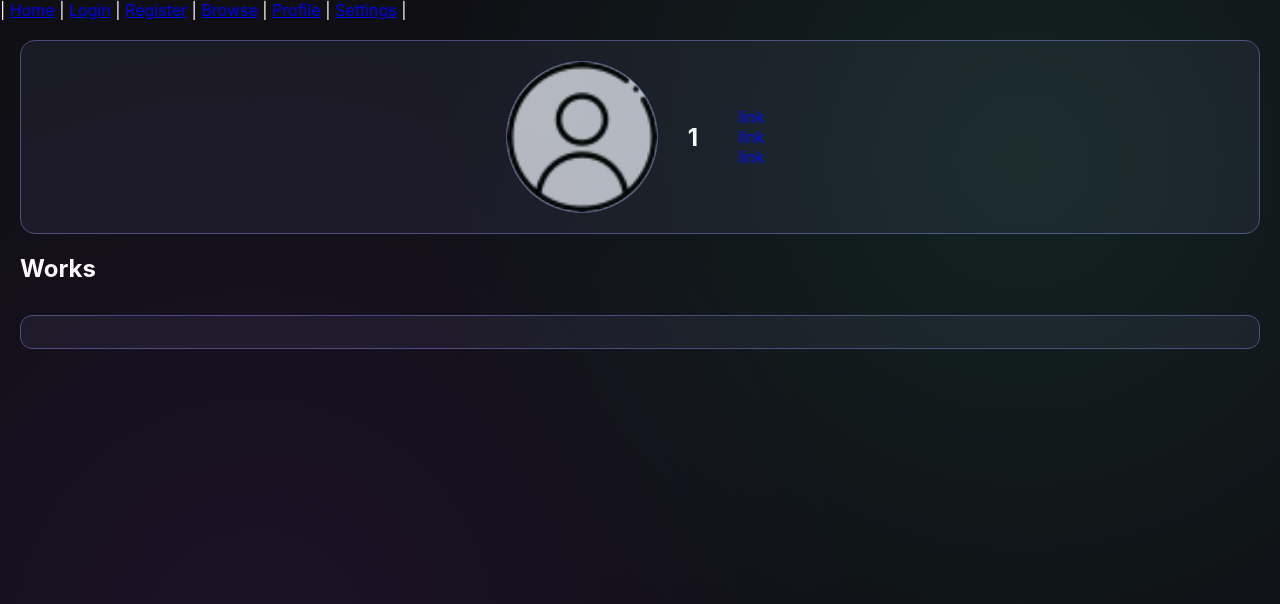
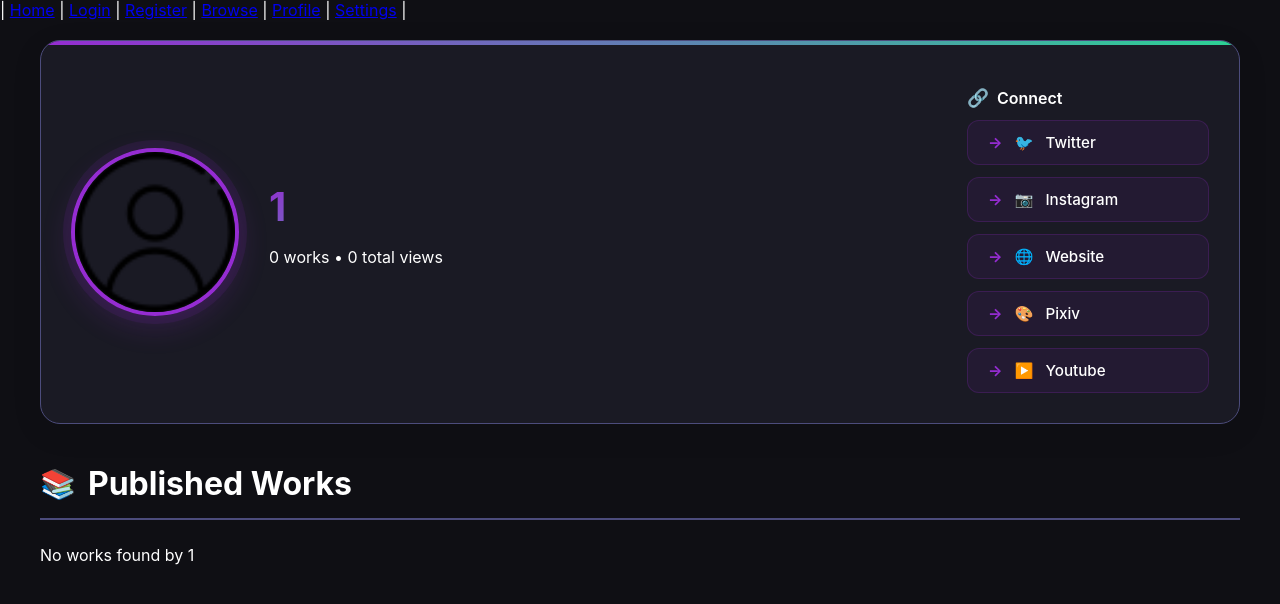
Before and after one commit to Raidiniom/Read_MangaKas, a React (Vite) app in the folder frontend/: page /author/1 in a window 1280 px wide. Shown: the top 604 px of the page. Built offline with nearby package versions, Linux system fonts and the light colour scheme; the HTML template or start-up script is replaced by a standard one.

Commit message:
Worked on a little

```diff
--- a/frontend/src/pages/Author_page.jsx
+++ b/frontend/src/pages/Author_page.jsx
@@ -1,39 +1,73 @@
 import { Link, useParams } from "react-router-dom";
 import { searchByAuthor } from "../data/mockData";
 import Manga_card from "../components/Manga_card";
-
-import "../styles/author_page.css"
+import "../styles/author_page.css";
 
 export default function Author_page() {
     const { authorName } = useParams();
     const authorMangas = searchByAuthor(authorName);
     const displayName = decodeURIComponent(authorName || "");
 
-    const authlinks = [
-        "#",
-        "#",
-        "#",
-    ]
+    // Example social links - you can customize these
+    const authorLinks = [
+        { name: "Twitter", url: "#", icon: "🐦" },
+        { name: "Instagram", url: "#", icon: "📷" },
+        { name: "Website", url: "#", icon: "🌐" },
+        { name: "Pixiv", url: "#", icon: "🎨" },
+        { name: "Youtube", url: "#", icon: "▶️" },
+    ];
 
     return (
         <div className="author-body">
             <div className="author-details">
-                <img src="/profile_button.png" alt="" className="author-pic" />
-                <h2 className="author-name">{displayName}</h2>
+                <img
+                    src="/profile_button.png"
+                    alt={`${displayName} profile`}
+                    className="author-pic"
+                    onError={(e) => {
+                        e.target.src = "/default-profile.png";
+                    }}
+                />
 
+                <div className="author-info">
+                    <h1 className="author-name">{displayName}</h1>
+                    <p className="author-stats">
+                        {authorMangas.length} works • {authorMangas.reduce((sum, manga) => sum + (manga.views || 0), 0).toLocaleString()} total views
+                    </p>
+                </div>
+
+                <div className="author-links-container">
+                    <h3 className="author-links-title">Connect</h3>
                     <div className="author-links">
-                    {authlinks.map((link, index) => (
-                        <Link key={index} to={link}>link</Link>
+                        {authorLinks.map((link, index) => (
+                            <a
+                                key={index}
+                                href={link.url}
+                                className="author-link"
+                                target="_blank"
+                                rel="noopener noreferrer"
+                            >
+                                <span className="link-icon">{link.icon}</span>
+                                <span className="link-text">{link.name}</span>
+                            </a>
                         ))}
                     </div>
                 </div>
+            </div>
 
-            <h2>Works</h2>
+            <h2>Published Works</h2>
+
+            {authorMangas.length > 0 ? (
                 <div className="manga-grid">
-                {authorMangas.map((manga, index) => (
-                    <Manga_card key={index} manga_id={manga.id} />
+                    {authorMangas.map((manga) => (
+                        <Manga_card key={manga.id} manga_id={manga.id} />
                     ))}
                 </div>
+            ) : (
+                <div className="no-works">
+                    <p>No works found by {displayName}</p>
+                </div>
+            )}
         </div>
     );
 }
--- a/frontend/src/styles/author_page.css
+++ b/frontend/src/styles/author_page.css
@@ -1,61 +1,203 @@
+/* author_page.css */
 .author-body {
-    background: var(--background);
-    padding-bottom: 2rem;
+    max-width: 1200px;
+    margin: 0 auto;
     padding: 20px;
-}
-
-.author-body::before {
-  content: '';
-  position: absolute;
-  top: 0;
-  left: 0;
-  right: 0;
-  bottom: 0;
-  background:
-    radial-gradient(
-      circle at 20% 80%,
-      rgba(149, 44, 210, 0.1) 0%,
-      transparent 50%
-    ),
-    radial-gradient(
-      circle at 80% 20%,
-      rgba(44, 210, 149, 0.1) 0%,
-      transparent 50%
-    );
-  pointer-events: none;
+    position: relative;
 }
 
 .author-details {
     display: flex;
+    align-items: center;
     gap: 30px;
-    padding: 20px;
-    justify-content: center;
+    padding: 30px;
     background: var(--surface);
-    border: solid var(--border) 1px;
-    border-radius: 15px;
+    border: 1px solid var(--border);
+    border-radius: 20px;
+    box-shadow: 0 8px 32px rgba(0, 0, 0, 0.08);
+    margin-bottom: 40px;
+    position: relative;
+    overflow: hidden;
+}
+
+/* Decorative accent */
+.author-details::before {
+    content: '';
+    position: absolute;
+    top: 0;
+    left: 0;
+    right: 0;
+    height: 4px;
+    background: linear-gradient(90deg,
+        var(--primary),
+        var(--accent)
+    );
 }
 
 .author-pic {
-    background: var(--text-muted);
-    border: solid var(--border) 1px;
-    border-radius: 100px;
-    width: 150px;
-    height: 150px;
+    width: 160px;
+    height: 160px;
+    border-radius: 50%;
+    border: 4px solid var(--primary);
+    object-fit: cover;
+    box-shadow:
+        0 10px 30px rgba(149, 44, 210, 0.2),
+        0 0 0 8px rgba(149, 44, 210, 0.1);
+    transition: transform 0.3s ease;
+}
+
+.author-pic:hover {
+    transform: scale(1.05);
 }
 
 .author-name {
-    font-size: 24px;
-    align-content: center;
+    font-size: 2.5rem;
+    font-weight: 700;
+    color: var(--text-primary);
+    margin: 0;
+    background: linear-gradient(135deg,
+        var(--primary) 0%,
+        var(--accent) 100%
+    );
+    -webkit-background-clip: text;
+    -webkit-text-fill-color: transparent;
+    background-clip: text;
+}
+
+/* Author links section */
+.author-links-container {
+    margin-left: auto;
+}
+
+.author-links-title {
+    font-size: 1rem;
+    color: var(--text-secondary);
+    margin-bottom: 12px;
+    font-weight: 600;
+    display: flex;
+    align-items: center;
+    gap: 8px;
+}
+
+.author-links-title::before {
+    content: "🔗";
+    font-size: 1.1rem;
 }
 
 .author-links {
-    gap: 20;
-    padding: 10px;
     display: flex;
     flex-direction: column;
-    justify-content: center;
+    gap: 12px;
+    padding: 0;
+    margin: 0;
 }
 
-.author-links a {
+.author-link {
+    display: flex;
+    align-items: center;
+    gap: 12px;
+    padding: 12px 20px;
+    background: rgba(149, 44, 210, 0.08);
+    border: 1px solid rgba(149, 44, 210, 0.2);
+    border-radius: 12px;
     text-decoration: none;
+    color: var(--text-primary);
+    font-weight: 500;
+    font-size: 0.95rem;
+    transition: all 0.3s ease;
+    min-width: 200px;
 }
+
+.author-link:hover {
+    background: rgba(149, 44, 210, 0.15);
+    border-color: var(--primary);
+    transform: translateX(5px) translateY(-2px);
+    box-shadow: 0 6px 20px rgba(149, 44, 210, 0.2);
+}
+
+.author-link::before {
+    content: "→";
+    color: var(--primary);
+    font-weight: bold;
+    transition: transform 0.3s ease;
+}
+
+.author-link:hover::before {
+    transform: translateX(3px);
+}
+
+/* Social media specific styles */
+.author-link[href*="twitter"]::before { content: "🐦"; }
+.author-link[href*="instagram"]::before { content: "📷"; }
+.author-link[href*="youtube"]::before { content: "▶️"; }
+.author-link[href*="website"]::before { content: "🌐"; }
+.author-link[href*="pixiv"]::before { content: "🎨"; }
+
+/* Works section */
+.author-body > h2 {
+    font-size: 2rem;
+    color: var(--text-primary);
+    margin: 40px 0 25px;
+    padding-bottom: 15px;
+    border-bottom: 2px solid var(--border);
+    display: flex;
+    align-items: center;
+    gap: 12px;
+}
+
+.author-body > h2::before {
+    content: "📚";
+    font-size: 1.8rem;
+}
+
+.manga-grid {
+    display: grid;
+    grid-template-columns: repeat(auto-fill, minmax(200px, 1fr));
+    gap: 25px;
+    margin-top: 20px;
+}
+
+/* Responsive */
+@media (max-width: 768px) {
+    .author-details {
+        flex-direction: column;
+        text-align: center;
+        gap: 25px;
+        padding: 25px;
+    }
+
+    .author-links-container {
+        margin-left: 0;
+        width: 100%;
+    }
+
+    .author-links {
+        flex-direction: row;
+        flex-wrap: wrap;
+        justify-content: center;
+    }
+
+    .author-link {
+        min-width: 160px;
+        justify-content: center;
+    }
+
+    .author-name {
+        font-size: 2rem;
+    }
+}
+
+@media (max-width: 480px) {
+    .author-pic {
+        width: 120px;
+        height: 120px;
+    }
+
+    .author-links {
+        flex-direction: column;
+    }
+
+    .author-link {
+        width: 100%;
+    }
+}
```
Lines whose indentation alone changed are shown as unchanged.
